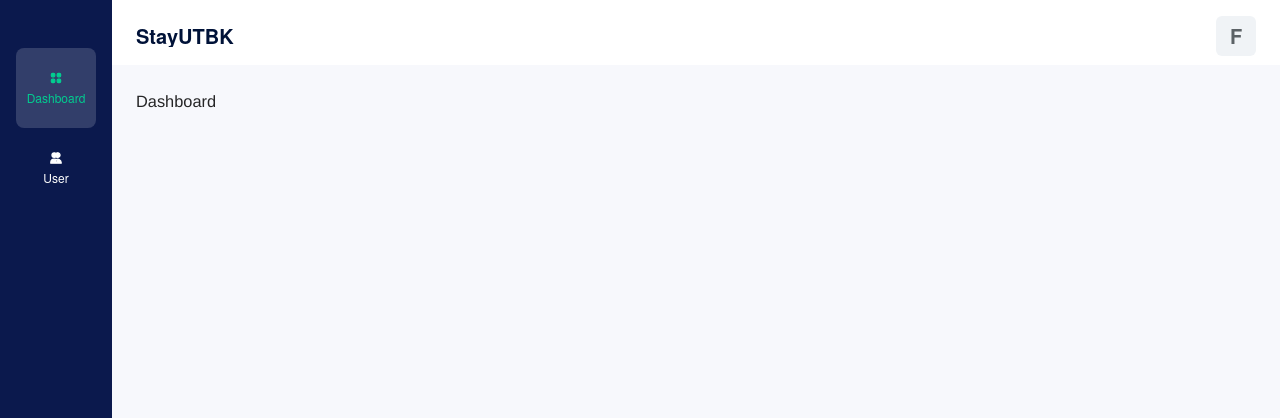
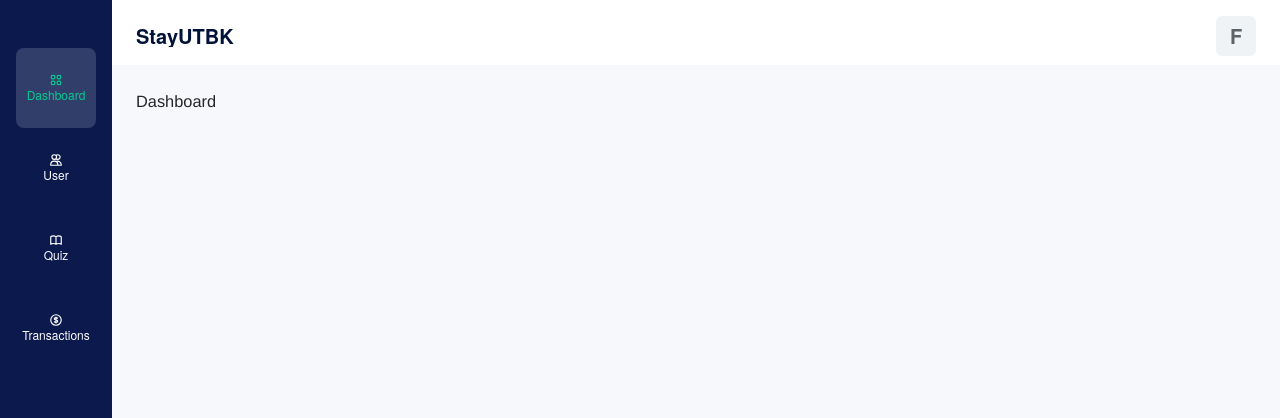
Before and after one commit to finma/stayutbk-owner, a Next.js app: page /dashboard in a window 1280 px wide. Shown: the top 418 px of the page. Built offline with nearby package versions, Linux system fonts and the light colour scheme; a web font is replaced by a local one.

Commit message:
[CHG] update menu sidebar

```diff
--- a/components/layout/base-sidebar.tsx
+++ b/components/layout/base-sidebar.tsx
@@ -1,7 +1,12 @@
 import { useEffect, useState } from "react";
 import { useRouter } from "next/router";
 import { Layout, Menu } from "antd";
-import { HiOutlineUsers, HiOutlineViewGrid } from "react-icons/hi";
+import {
+  HiOutlineBookOpen,
+  HiOutlineCurrencyDollar,
+  HiOutlineUsers,
+  HiOutlineViewGrid,
+} from "react-icons/hi";
 
 import styles from "../../styles/Sidebar.module.scss";
 
@@ -19,6 +24,16 @@ const BaseSidebar = () => {
       label: "User",
       key: "user",
       icon: <HiOutlineUsers />,
+    },
+    {
+      label: "Quiz",
+      key: "quiz",
+      icon: <HiOutlineBookOpen />,
+    },
+    {
+      label: "Transactions",
+      key: "transactions",
+      icon: <HiOutlineCurrencyDollar />,
     },
   ];
 
--- a/styles/Sidebar.module.scss
+++ b/styles/Sidebar.module.scss
@@ -27,13 +27,6 @@
     color: #FFF;
     padding-top: 32px;
     border: none;
-
-    svg {
-      margin-bottom: 5px;
-      path:last-child {
-        fill: #FFF;
-      }
-    }
 
     :global {
       .ant-menu-item {
@@ -72,11 +65,6 @@
         &:after {
           content: none;
         }
-        svg {
-          path:last-child {
-            fill: map-get(colors.$colors, 'primary-2', '300');
-          }
-        }
       }
     }
   }
@@ -105,13 +93,6 @@
           display: flex;
         }
 
-        svg {
-          margin-right: 8px;
-          path:last-child {
-            fill: map-get(colors.$colors, 'primary-1', '500');
-          }
-        }
-
         span {
           @include text-overflow(1);
           color: map-get(colors.$colors, 'basic', '700-a');
@@ -123,9 +104,7 @@
 
         &.active-item {
           background: map-get(colors.$colors, 'basic', '200');
-          svg path:last-child {
-            fill: map-get(colors.$colors, 'primary-2', '300');
-          }
+
           span {
             color: map-get(colors.$colors, 'primary-2', '300');
           }
```
